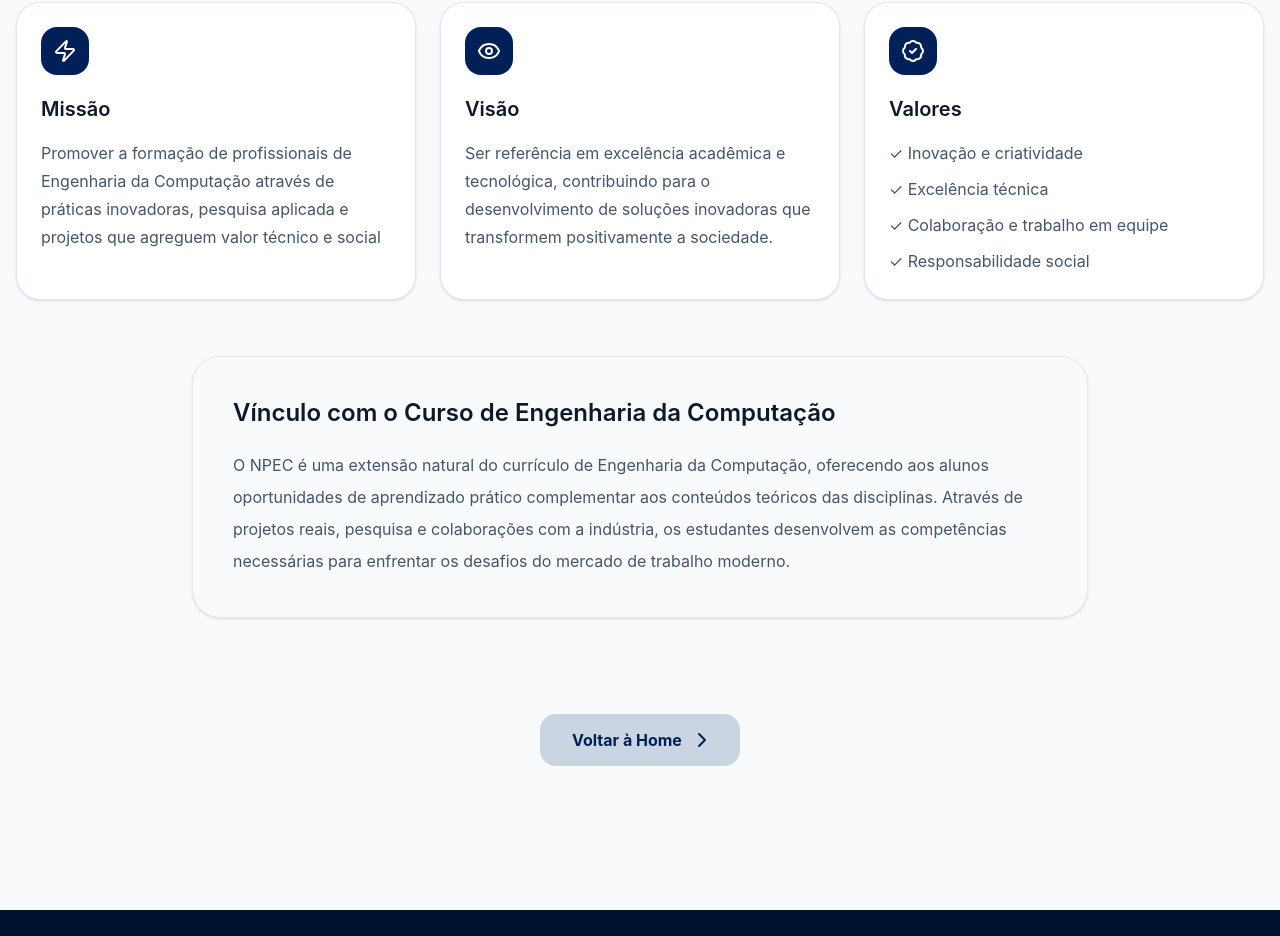
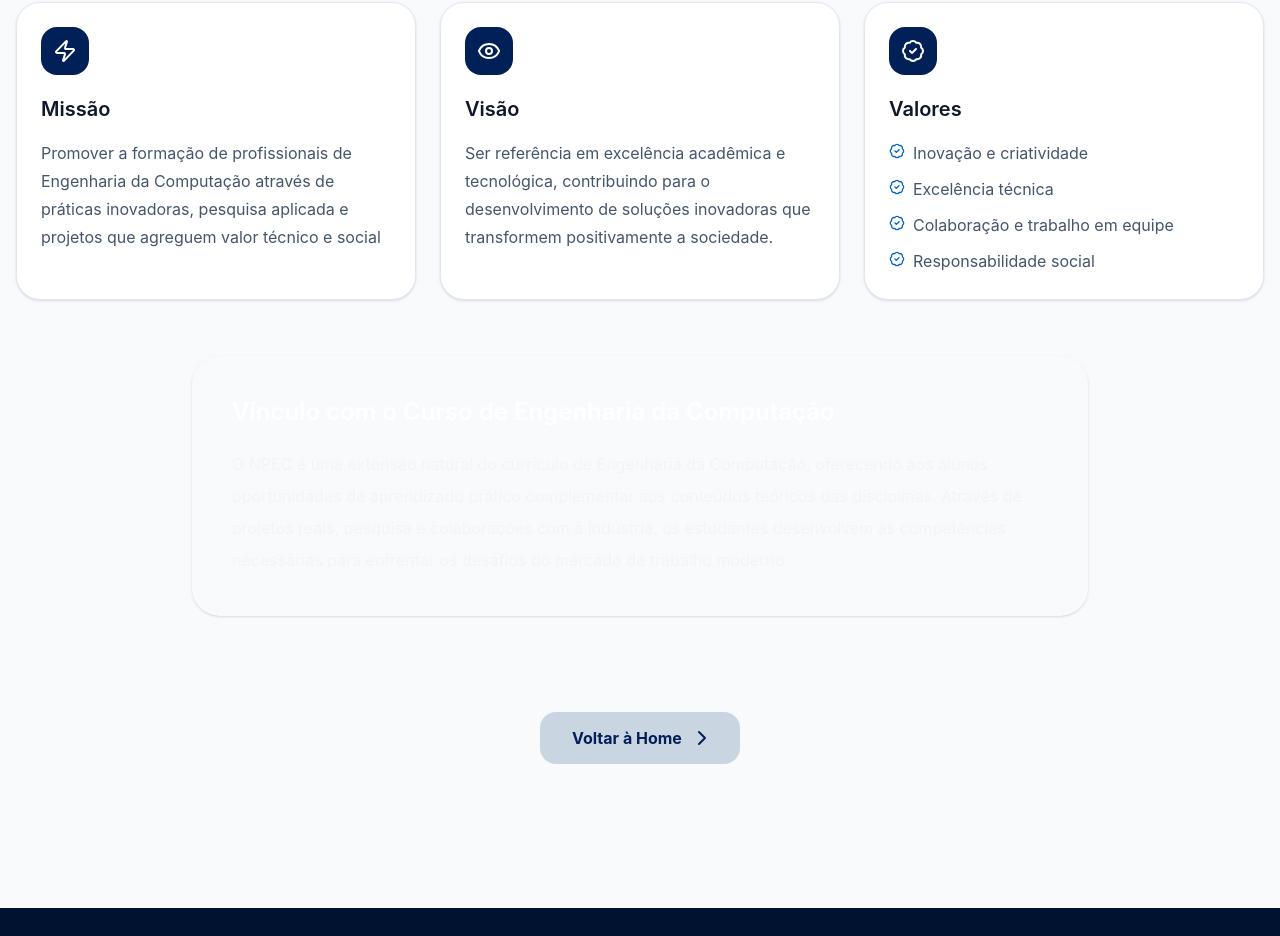
Before and after one commit to feliperrgama/site_npec_ofc, a React (Vite) app in the folder Front-end/: page /page_sobre in a window 1280 px wide. Shown: the part 820-1756 px from the top of the page. Built offline with nearby package versions, Linux system fonts and the light colour scheme; no server answers.

Commit message:
Refactor Sobre.jsx for improved styling and structure
Updated the styling and structure of the 'Valores' section and the course link section.

```diff
--- a/Front-end/src/pages/Sobre.jsx
+++ b/Front-end/src/pages/Sobre.jsx
@@ -3,12 +3,13 @@ import Footer from "../components/Footer"
 import MainLogo from '../components/MainLogo'
 import BacktoHome from "../components/buttons/BacktoHome"
 import { Eye, Zap, BadgeCheck } from "lucide-react"
+import "./Sobre.css"
 
 function Sobre() {
     const divs = [
         { title: "Missão", content: "Promover a formação de profissionais de Engenharia da Computação através de práticas inovadoras, pesquisa aplicada e projetos que agreguem valor técnico e social", icon: <Zap /> },
         { title: "Visão", content: "Ser referência em excelência acadêmica e tecnológica, contribuindo para o desenvolvimento de soluções inovadoras que transformem positivamente a sociedade.", icon: <Eye /> },
-        { title: "Valores", content: ["✓ Inovação e criatividade", "✓ Excelência técnica", "✓ Colaboração e trabalho em equipe", "✓ Responsabilidade social"], icon: <BadgeCheck /> }
+        { title: "Valores", content: ["Inovação e criatividade", "Excelência técnica", "Colaboração e trabalho em equipe", "Responsabilidade social"], icon: <BadgeCheck /> }
     ]
 
     return (
@@ -34,13 +35,16 @@ function Sobre() {
 
                 <section className="mt-14 grid gap-6 md:grid-cols-3">
                     {divs.map((div) => (
-                        <div key={div.title} className="rounded-3xl border border-slate-200 bg-white p-6 shadow-sm">
+                        <div key={div.title} className="rounded-3xl border border-slate-200 bg-white p-6 shadow-sm transition duration-300 hover:-translate-y-1 hover:shadow-lg">
                             <div className="flex h-12 w-12 items-center justify-center rounded-2xl bg-[#002057] text-white">{div.icon}</div>
                             <h4 className="mt-5 text-xl font-semibold text-slate-900">{div.title}</h4>
                             {Array.isArray(div.content) ? (
                                 <ul className="mt-4 space-y-2 text-slate-600 leading-7">
                                     {div.content.map((phrase) => (
-                                        <li key={phrase}>{phrase}</li>
+                                        <li key={phrase} className="flex items-start gap-2">
+                                            <BadgeCheck className="w-4 h-4 text-[#0064c8] shrink-0 mt-1" />
+                                            <span>{phrase}</span>
+                                        </li>
                                     ))}
                                 </ul>
                             ) : (
@@ -51,9 +55,9 @@ function Sobre() {
                 </section>
 
                 <section className="mt-14">
-                    <div className="mx-auto max-w-4xl rounded-[28px] bg-[#f8fafc] border border-slate-200 p-10 shadow-sm">
-                        <h3 className="text-2xl font-semibold text-slate-900">Vínculo com o Curso de Engenharia da Computação</h3>
-                        <p className="mt-5 text-slate-600 leading-8">O NPEC é uma extensão natural do currículo de Engenharia da Computação, oferecendo aos alunos oportunidades de aprendizado prático complementar aos conteúdos teóricos das disciplinas. Através de projetos reais, pesquisa e colaborações com a indústria, os estudantes desenvolvem as competências necessárias para enfrentar os desafios do mercado de trabalho moderno.</p>
+                    <div className="gradient-brand mx-auto max-w-4xl rounded-[28px] p-10 shadow-sm">
+                        <h3 className="text-2xl font-semibold text-white">Vínculo com o Curso de Engenharia da Computação</h3>
+                        <p className="mt-5 text-slate-100 leading-8">O NPEC é uma extensão natural do currículo de Engenharia da Computação, oferecendo aos alunos oportunidades de aprendizado prático complementar aos conteúdos teóricos das disciplinas. Através de projetos reais, pesquisa e colaborações com a indústria, os estudantes desenvolvem as competências necessárias para enfrentar os desafios do mercado de trabalho moderno.</p>
                     </div>
                 </section>
 
```
